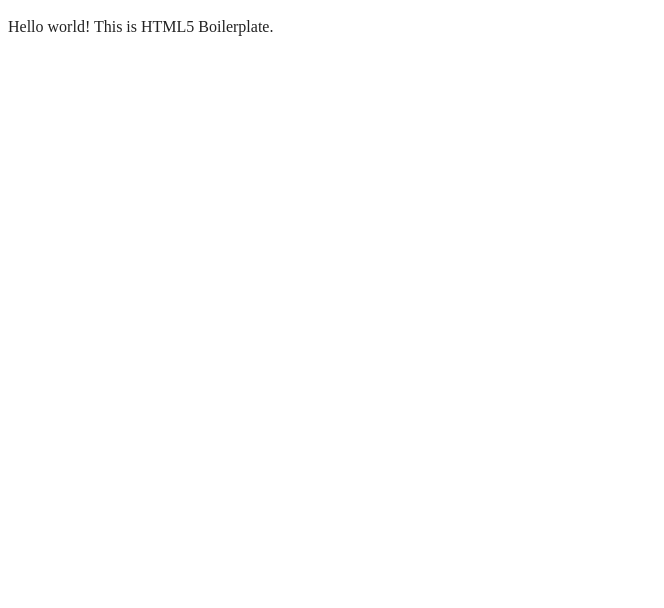
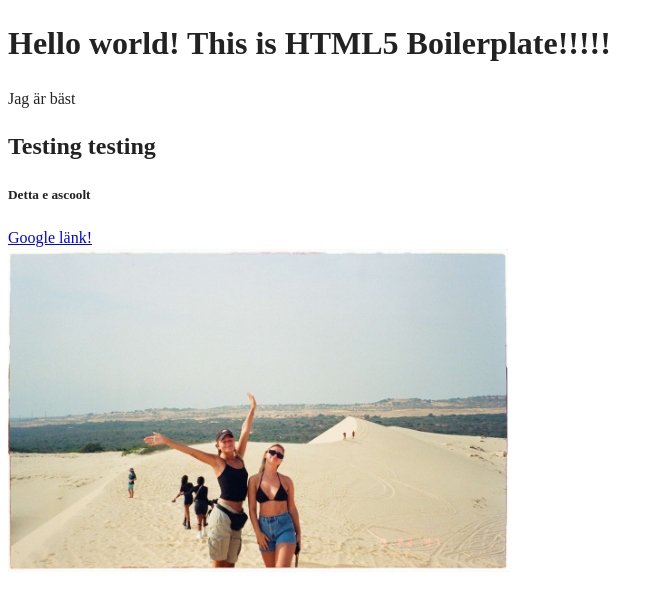
Before and after one commit to Sofiegreen/HTMLAssignment, a website built with webpack: page P0-HelloWorld/index.html in a window 1280 px wide. Shown: the whole page, without its empty margins (0-664 px from the left). Built offline with nearby package versions, Linux system fonts and the light colour scheme.

Commit message:
Länk och bild

```diff
--- a/P0-HelloWorld/index.html
+++ b/P0-HelloWorld/index.html
@@ -25,7 +25,14 @@
 <body>
 
   <!-- Add your site or application content here -->
-  <p>Hello world! This is HTML5 Boilerplate.</p>
+  <h1>Hello world! This is HTML5 Boilerplate!!!!!</h1>
+  <p>Jag är bäst </p>
+  <h2>Testing testing </h2>
+  <h5>Detta e ascoolt</h5>
+
+  <a href="https://www.google.com/"> Google länk! </a>
+<br>
+  <img src=  "bildvietnam.JPG" width="500 height=500">
   <script src="js/app.js"></script>
 
 </body>
```
Also changed, not shown: bildvietnam.JPG (added).
